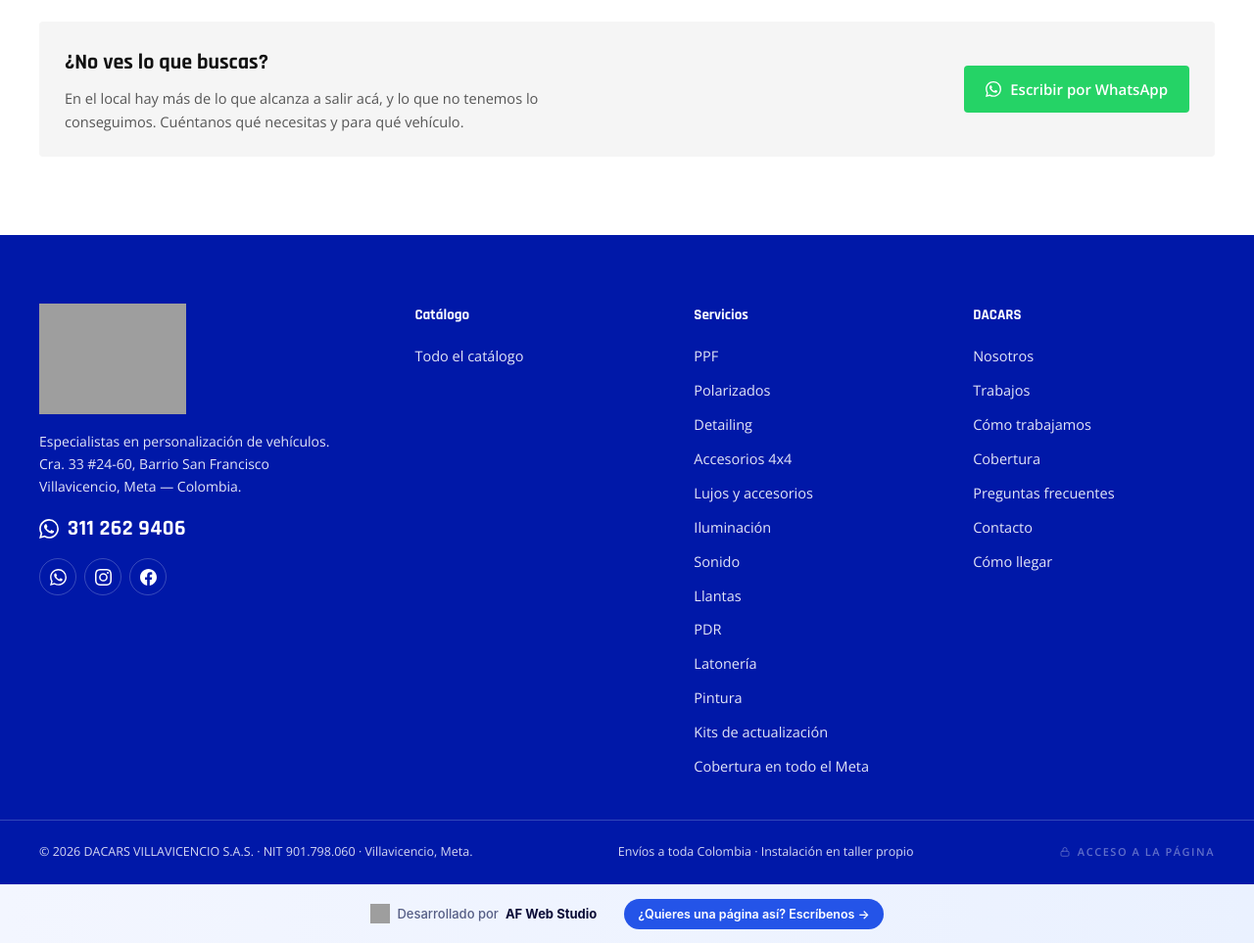
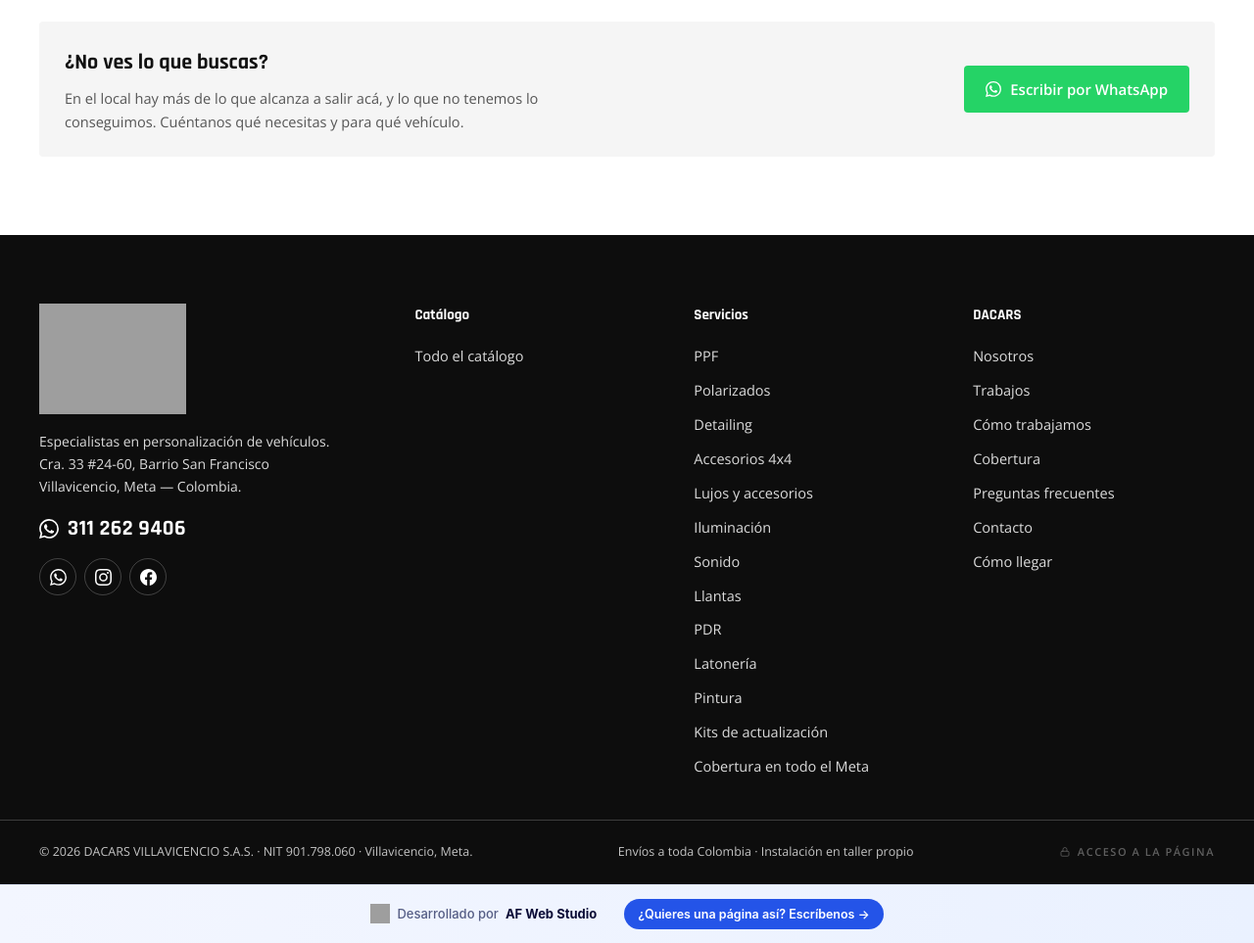
Before and after one commit to 444Pipe/Dacarsss, a Django app: page /catalogo/ in a window 1280 px wide. Shown: the part 826-1789 px from the top of the page at 98% size. Run offline with Django 5.2, Linux system fonts and the light colour scheme; data that the repository does not hold is empty; grey boxes are pictures that could not be loaded.

Commit message:
Fondos oscuros en negro en vez de azul rey
Las bandas de la portada, el cierre de las páginas de servicio y el pie
pasan a negro; el azul queda solo como color de acento.

Co-Authored-By: Claude Fable 5.2 <noreply@anthropic.com>

```diff
--- a/static/css/style.css
+++ b/static/css/style.css
@@ -28,6 +28,7 @@
   --blue-hi:    #0018a8;
   --blue-deep:  #000f7a;
   --blue-soft:  rgba(0,24,168,.07);
+  --oscuro:     #0d0d0d;   /* fondo de bandas, cierre y pie */
   --cyan:       #2b4bff;
   --wa:         #25d366;
   --wa-deep:    #1aa84f;
@@ -1163,9 +1164,9 @@ body{font-size:15px; line-height:1.65}
 .pestana.is-active{font-size:clamp(26px,3vw,36px); color:var(--ink); border-bottom-color:var(--ink)}
 
 /* =========================================================
-   BANDAS AZULES CON CARRUSEL (servicios, categorías)
+   BANDAS OSCURAS CON CARRUSEL (servicios, categorías)
    ========================================================= */
-.banda{background:var(--blue); color:#fff; padding:clamp(28px,3.4vw,44px) 0 clamp(28px,3.4vw,44px)}
+.banda{background:var(--oscuro); color:#fff; padding:clamp(28px,3.4vw,44px) 0 clamp(28px,3.4vw,44px)}
 .banda__head{position:relative; display:flex; align-items:center; justify-content:center;
   padding:0 clamp(14px,2vw,28px); margin-bottom:clamp(20px,2.6vw,34px); min-height:46px}
 .banda__tit{margin:0; font-family:var(--f-display); font-weight:700; font-size:clamp(26px,3vw,36px);
@@ -1174,7 +1175,7 @@ body{font-size:15px; line-height:1.65}
 .carr__flecha{width:46px; height:46px; padding:0; border-radius:50%; border:1px solid rgba(255,255,255,.85);
   background:transparent; color:#fff; cursor:pointer; display:grid; place-items:center; transition:background .2s, color .2s, opacity .2s}
 .carr__flecha svg{width:16px; height:16px; stroke-width:2}
-.carr__flecha:hover{background:#fff; color:var(--blue)}
+.carr__flecha:hover{background:#fff; color:var(--oscuro)}
 .carr__flecha[disabled]{opacity:.35; cursor:default; background:transparent; color:#fff}
 .carr__pista{display:flex; gap:clamp(12px,2vw,30px); overflow-x:auto; scroll-snap-type:x mandatory;
   padding:0 clamp(14px,2vw,28px); scroll-padding-left:clamp(14px,2vw,28px); scrollbar-width:none}
@@ -1226,7 +1227,7 @@ body{font-size:15px; line-height:1.65}
 .recom__nom{font-family:var(--f-display); font-weight:700; font-size:15.5px; line-height:1.35; color:var(--ink)}
 .recom__nom:hover{color:var(--blue)}
 .recom__precio{font-size:14.5px; color:var(--ink-2); white-space:nowrap}
-.recom__foto{margin:0; aspect-ratio:1/1; overflow:hidden; background:var(--blue)}
+.recom__foto{margin:0; aspect-ratio:1/1; overflow:hidden; background:var(--oscuro)}
 .recom__foto img{width:100%; height:100%; object-fit:cover}
 @media (max-width:860px){
   .recom{grid-template-columns:1fr}
@@ -1298,29 +1299,29 @@ body{font-size:15px; line-height:1.65}
 .shero__title .chrome{color:var(--blue)}
 .shero__sub{font-weight:700; color:var(--ink)}
 .otro b{font-size:19px; font-weight:700; text-transform:none}
-.cierre{background:var(--blue)}
+.cierre{background:var(--oscuro)}
 .cierre h2{font-weight:700}
 .cierre .chrome{background:none; color:#fff; -webkit-text-fill-color:currentColor}
-.cierre p{color:#e3e6f7}
-.cierre .btn--primary{background:#fff; color:var(--blue); border-color:#fff}
-.cierre .btn--primary:hover{background:var(--ink); color:#fff; border-color:var(--ink)}
+.cierre p{color:#dcdcdc}
+.cierre .btn--primary{background:#fff; color:var(--ink); border-color:#fff}
+.cierre .btn--primary:hover{background:var(--blue); color:#fff; border-color:var(--blue)}
 .cierre .btn--ghost{background:transparent; border-color:#fff; color:#fff}
-.cierre .btn--ghost:hover{background:#fff; color:var(--blue)}
+.cierre .btn--ghost:hover{background:#fff; color:var(--ink)}
 
 /* =========================================================
-   PIE: azul sólido
+   PIE: negro sólido
    ========================================================= */
-.foot{background:var(--blue); color:#fff}
+.foot{background:var(--oscuro); color:#fff}
 .foot__brand img{filter:none}
-.foot__brand p{color:#e3e6f7}
+.foot__brand p{color:#dcdcdc}
 .foot__col h4{font-size:15px; font-weight:700; letter-spacing:0; text-transform:none; color:#fff}
-.foot__col a{color:#e3e6f7; font-size:14.5px}
+.foot__col a{color:#dcdcdc; font-size:14.5px}
 .foot__col a:hover{color:#fff; padding-left:0; text-decoration:underline}
 .foot__tel{font-size:22px; font-weight:700}
 .foot__tel svg{color:#fff}
 .foot__bar{border-top-color:rgba(255,255,255,.2)}
-.foot__bar p,.foot__made{color:#d5d9f2}
-.foot__acceso{color:#d5d9f2}
+.foot__bar p,.foot__made{color:#c4c4c4}
+.foot__acceso{color:#c4c4c4}
 
 .wa{background:var(--wa); box-shadow:0 8px 22px -10px rgba(0,0,0,.45); font-family:var(--f-body);
   font-size:14px; font-weight:700; letter-spacing:0; text-transform:none}
```
